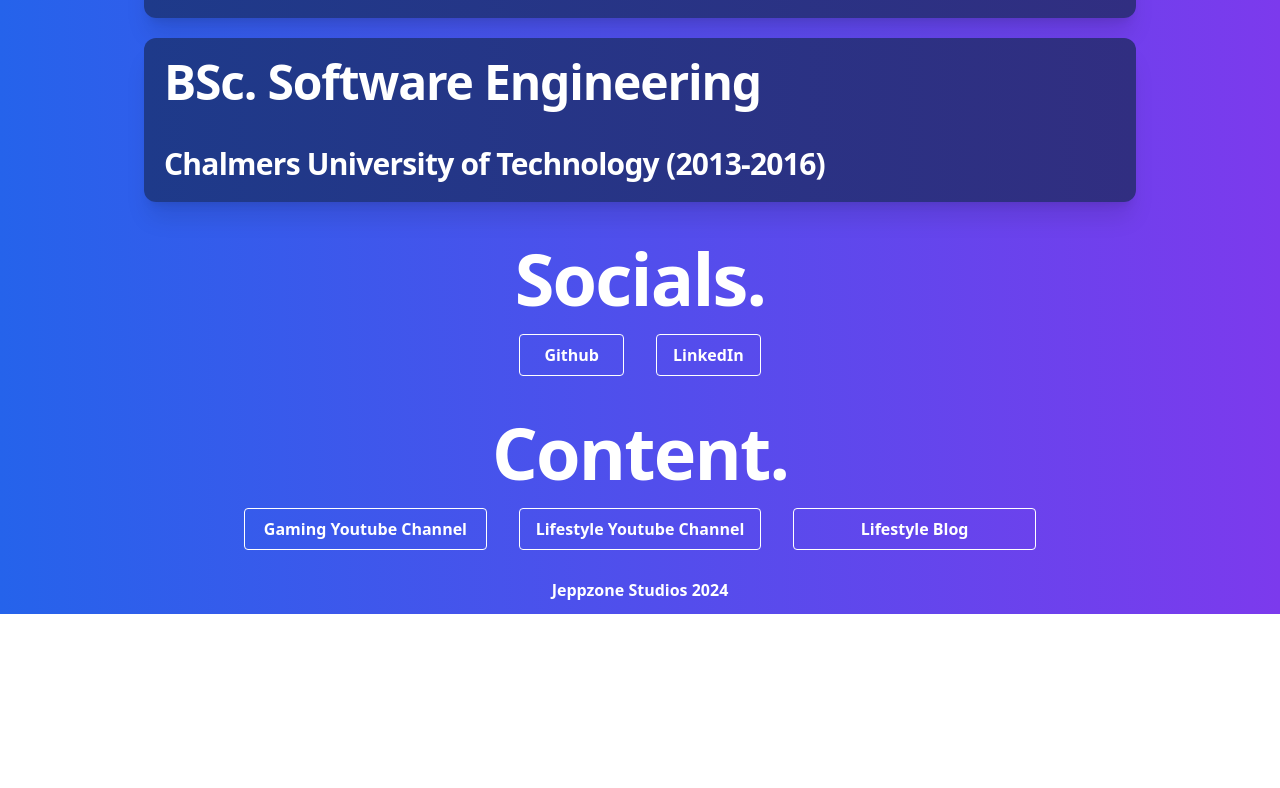
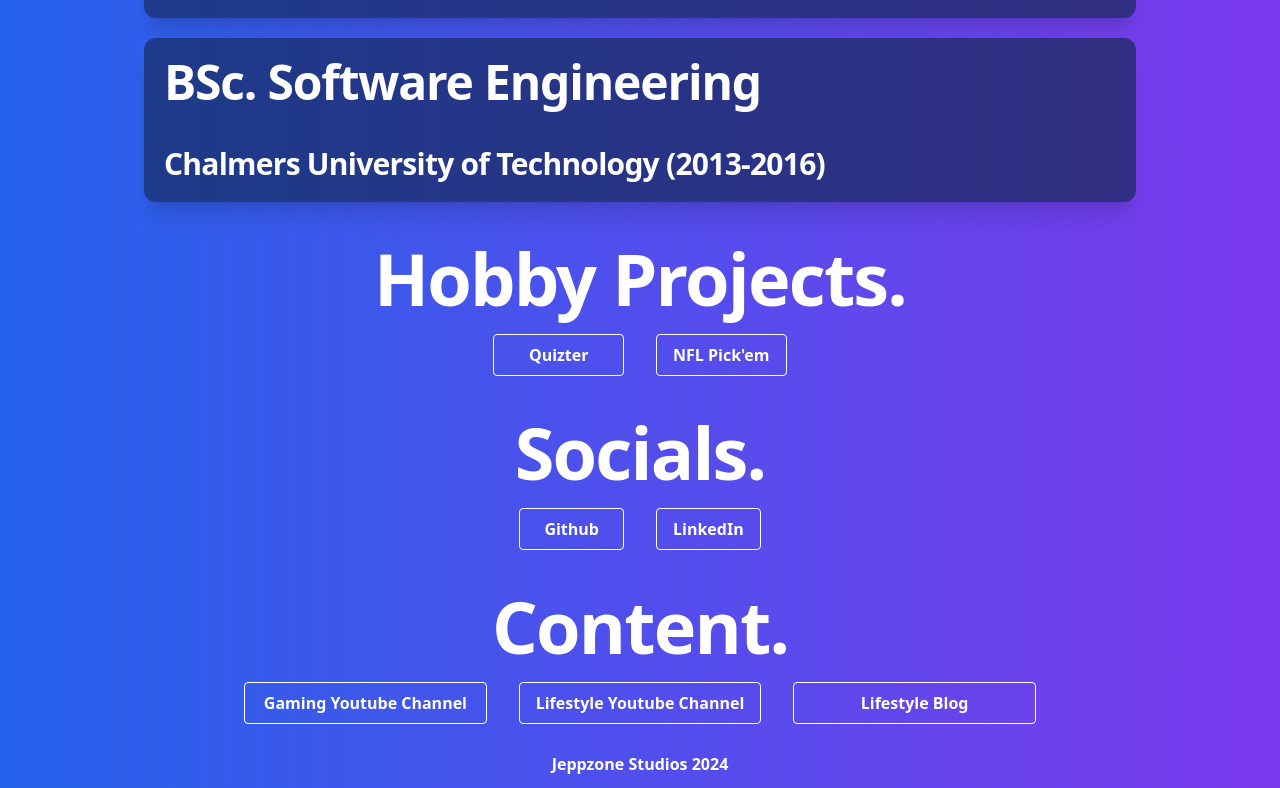
Before and after one commit to jeppzone/jeppzonestudios.se, a SvelteKit app: page / in a window 1280 px wide. Shown: the part 1622-2410 px from the top of the page. Before the commit the page ends 2236 px from the top, so only its background shows below. Built offline with nearby package versions, Linux system fonts and the light colour scheme.

Commit message:
add robots file

```diff
--- a/src/routes/+page.svelte
+++ b/src/routes/+page.svelte
@@ -98,6 +98,21 @@
 		</div>
 	</div>
 	<h2 class="md:text-7xl sm:text-5xl xs:text-5xl text-center tracking-tight font-bold pt-10">
+		Hobby Projects.
+	</h2>
+	<div class="grid sm:grid-cols-2 xs:grid-cols-1 pt-5 sm:gap-8 xs:gap-4 text-center">
+		<a
+			href="https://quizter.jeppzonestudios.se"
+			class="bg-transparent text-white font-semibold hover:text-white py-2 px-4 border border-white rounded"
+			>Quizter</a
+		>
+		<a
+			href="https://nflpickem.jeppzonestudios.se"
+			class="bg-transparent text-white font-semibold hover:text-white py-2 px-4 border border-white rounded"
+			>NFL Pick'em</a
+		>
+	</div>
+	<h2 class="md:text-7xl sm:text-5xl xs:text-5xl text-center tracking-tight font-bold pt-10">
 		Socials.
 	</h2>
 	<div class="grid sm:grid-cols-2 xs:grid-cols-1 pt-5 sm:gap-8 xs:gap-4 text-center">
--- /dev/null
+++ b/src/routes/sitemap.xml/+server.js
@@ -0,0 +1,33 @@
+const site = 'https://jeppzonestudios.se';
+const pages = [''];
+
+/** @type {import('./$types').RequestHandler} */
+export async function GET({ url }) {
+	const body = sitemap(pages);
+	const response = new Response(body);
+	response.headers.set('Cache-Control', 'max-age=0, s-maxage=3600');
+	response.headers.set('Content-Type', 'application/xml');
+	return response;
+}
+
+const sitemap = (pages) => `<?xml version="1.0" encoding="UTF-8" ?>
+<urlset
+  xmlns="https://www.sitemaps.org/schemas/sitemap/0.9"
+  xmlns:news="https://www.google.com/schemas/sitemap-news/0.9"
+  xmlns:xhtml="https://www.w3.org/1999/xhtml"
+  xmlns:mobile="https://www.google.com/schemas/sitemap-mobile/1.0"
+  xmlns:image="https://www.google.com/schemas/sitemap-image/1.1"
+  xmlns:video="https://www.google.com/schemas/sitemap-video/1.1"
+>
+  ${pages
+		.map(
+			(page) => `
+  <url>
+    <loc>${site}/${page}</loc>
+    <changefreq>daily</changefreq>
+    <priority>0.5</priority>
+  </url>
+  `
+		)
+		.join('')}
+</urlset>`;
--- a/svelte.config.js
+++ b/svelte.config.js
@@ -1,4 +1,4 @@
-import adapter from '@sveltejs/adapter-static';
+import adapter from '@sveltejs/adapter-auto';
 import { vitePreprocess } from '@sveltejs/vite-plugin-svelte';
 
 /** @type {import('@sveltejs/kit').Config} */
```
Also changed, not shown: static/robots.txt (added).
